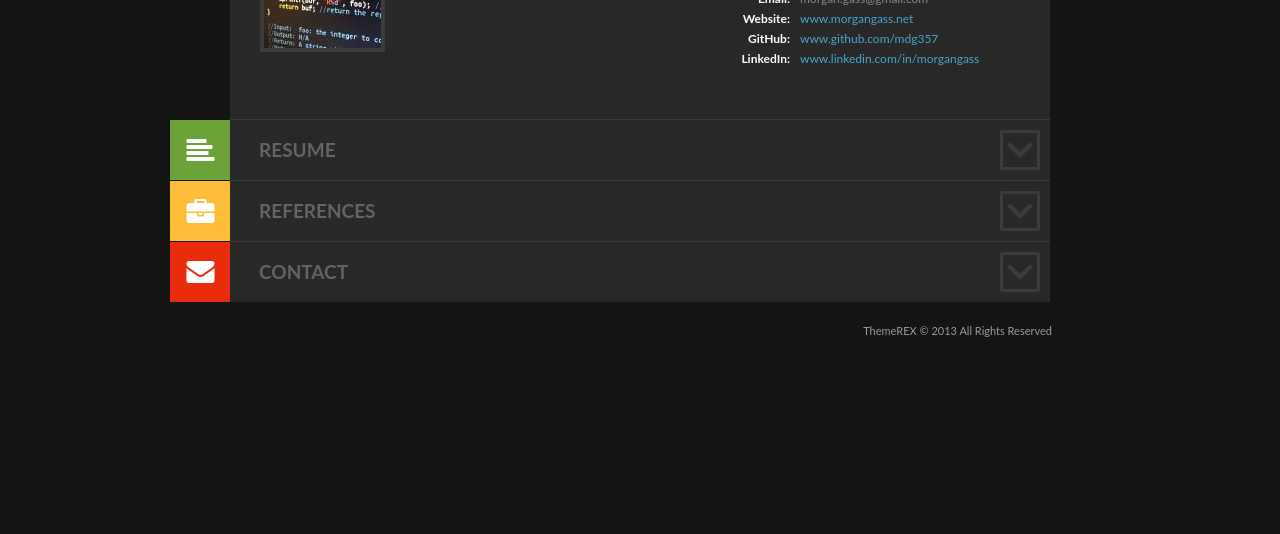
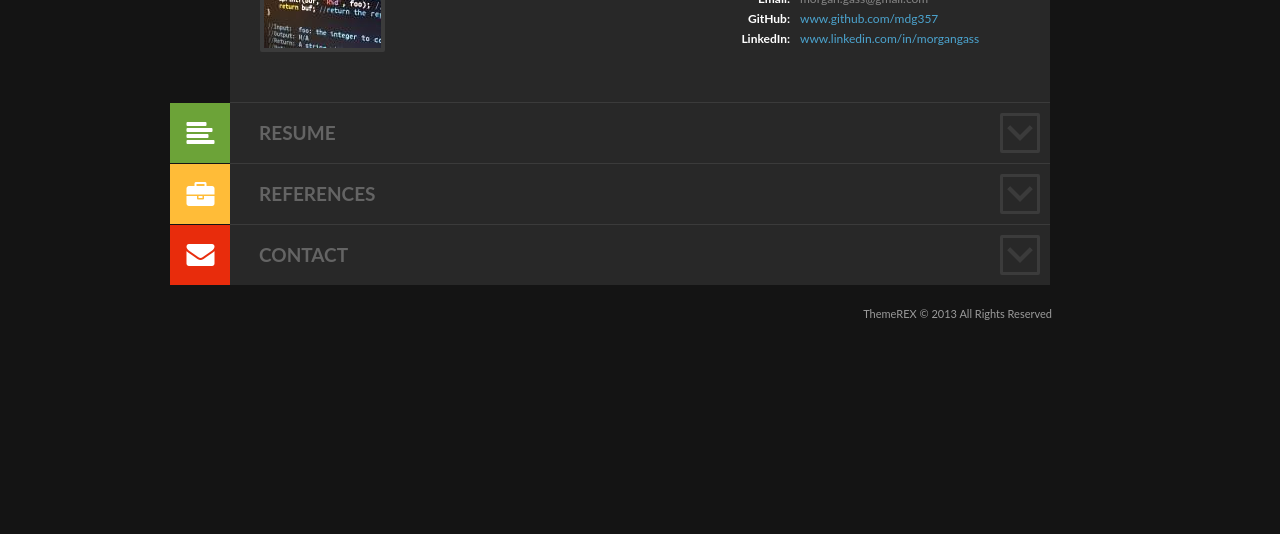
Before and after one commit to mdg357/mdg357.github.io, a plain HTML site: page index.html in a window 1280 px wide. Shown: the part 266-800 px from the top of the page. Drawn offline with Linux system fonts and the light colour scheme; some packages are replaced by stand-ins of ours.

Commit message:
Update index.html

```diff
--- a/index.html
+++ b/index.html
@@ -1,5 +1,4 @@
 <!DOCTYPE html>
-<!-- Test -->
 <html lang="en-US">
 <head>
 <meta charset="UTF-8">
@@ -50,7 +49,6 @@
                 <div class="profile_row address"><span class="th">Address:</span><span class="td">Omaha, NE</span></div>
                 <div class="profile_row phone"><span class="th">Phone:</span><span class="td">+1-605-661-6569</span></div>
                 <div class="profile_row email"><span class="th">Email:</span><span class="td">morgan.gass@gmail.com</span></div>
-                <div class="profile_row website"><span class="th">Website:</span><span class="td"><a target="_blank" href="http://www.morgangass.net">www.morgangass.net</a></span></div>
                 <div class="profile_row website"><span class="th">GitHub:</span><span class="td"><a target="_blank" href="http://www.github.com/mdg357">www.github.com/mdg357</a></span></div>
                 <div class="profile_row website"><span class="th">LinkedIn:</span><span class="td"><a target="_blank" href="https://www.linkedin.com/in/morgangass">www.linkedin.com/in/morgangass</a></span></div>
               </div>
```
